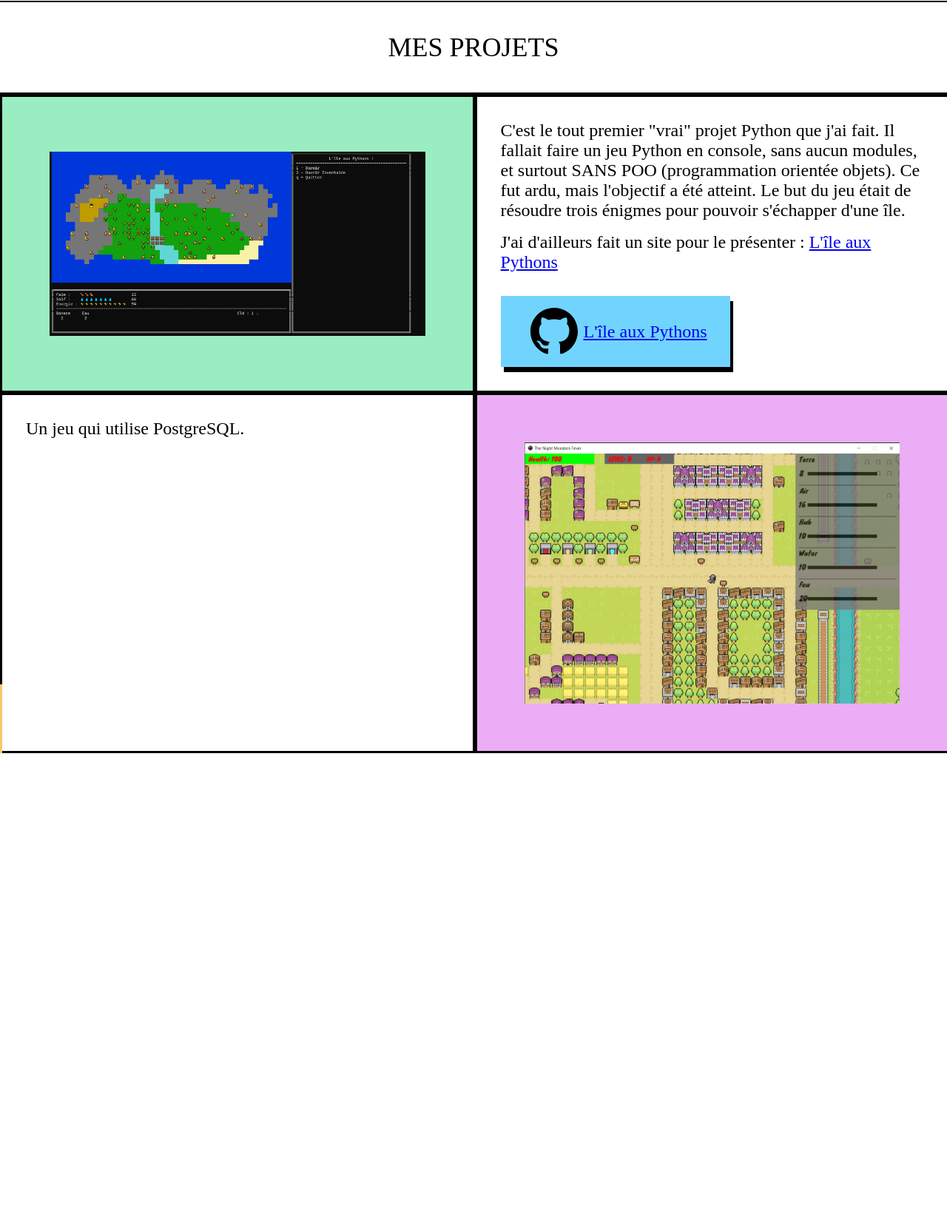
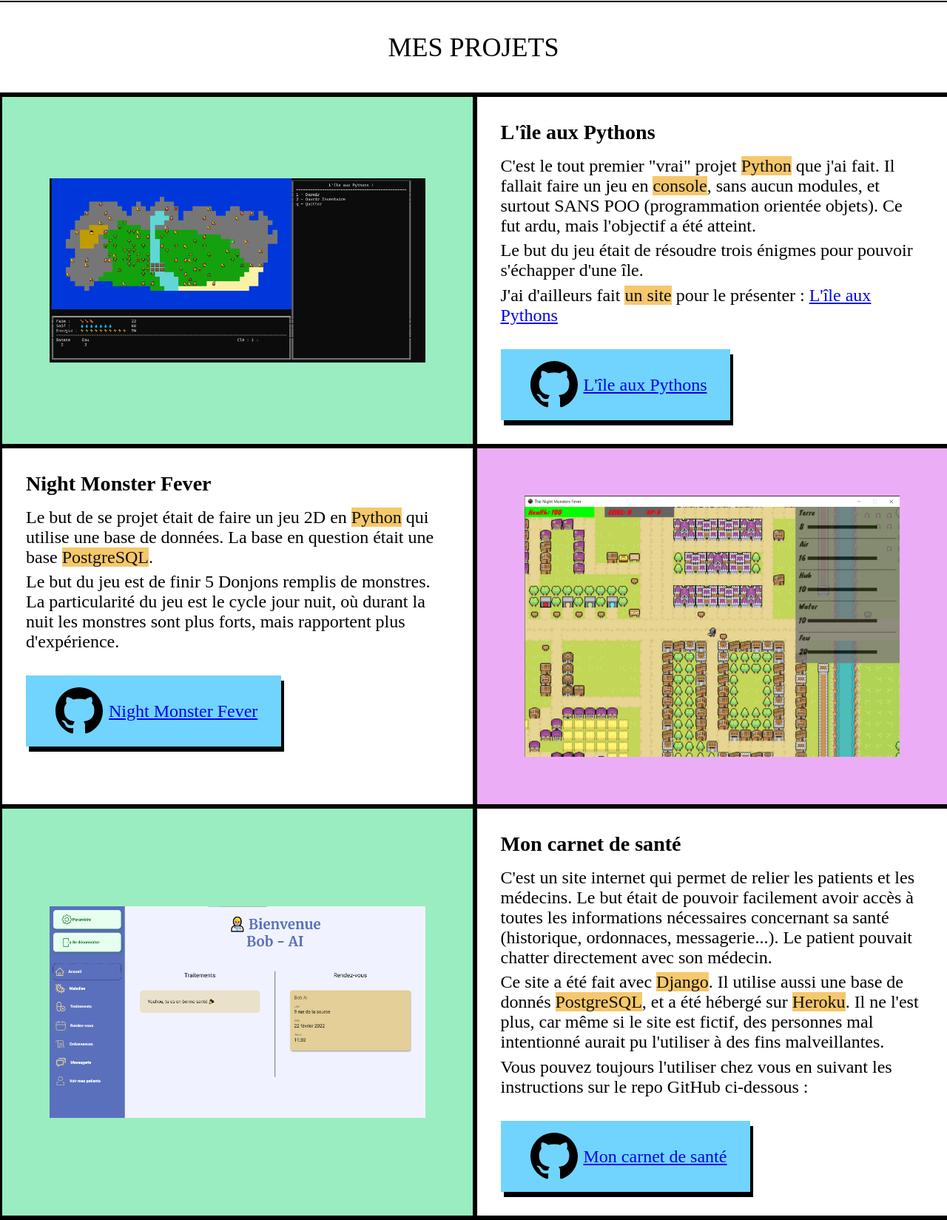
Before and after one commit to Redshark61/site_perso, a PHP site: template views/home.php in a window 1280 px wide. Shown: the part 1711-3360 px from the top of the page at 74% size. Before the commit the page ends 2729 px from the top, so only its background shows below. Run offline with PHP 8.4, Linux system fonts and the light colour scheme; the template is opened without the code that fills it, so the values that code supplies are empty; some web fonts are replaced.

Commit message:
[IMP] added all the projects

```diff
--- a/sources/scss/base/_font.scss
+++ b/sources/scss/base/_font.scss
@@ -30,3 +30,8 @@
 	font-weight: normal;
 	font-size: 24px;
 }
+
+.emphasis {
+	background-color: $orange;
+	color: $light-dark;
+}
--- a/sources/scss/base/_reset.scss
+++ b/sources/scss/base/_reset.scss
@@ -9,4 +9,5 @@
 body,
 html {
 	min-height: 100vh;
+	height: auto;
 }
--- a/sources/scss/layout/_grid.scss
+++ b/sources/scss/layout/_grid.scss
@@ -1,6 +1,5 @@
 .grid {
 	display: grid;
-	height: 100vh;
 }
 
 .grid--2-2 {
--- a/sources/scss/layout/_projects.scss
+++ b/sources/scss/layout/_projects.scss
@@ -46,7 +46,11 @@
 		position: relative;
 
 		p {
-			margin-bottom: 1rem;
+			margin-bottom: 0.4rem;
+
+			&:first-of-type {
+				margin-top: 1rem;
+			}
 		}
 	}
 }
--- a/sources/scss/main.css
+++ b/sources/scss/main.css
@@ -10,6 +10,7 @@
 body,
 html {
   min-height: 100vh;
+  height: auto;
 }
 
 @font-face {
@@ -44,10 +45,14 @@ html {
   font-size: 24px;
 }
 
+.emphasis {
+  background-color: #f6c86c;
+  color: #111111;
+}
+
 .grid {
   display: -ms-grid;
   display: grid;
-  height: 100vh;
 }
 
 .grid--2-2 {
@@ -301,7 +306,11 @@ nav {
 }
 
 .projects__text p {
-  margin-bottom: 1rem;
+  margin-bottom: 0.4rem;
+}
+
+.projects__text p:first-of-type {
+  margin-top: 1rem;
 }
 
 .shadow {
--- a/views/home.php
+++ b/views/home.php
@@ -87,14 +87,32 @@ require_once 'sources/functions/helper.php';
                 <img src="./sources/ressources/projects/image1.png" alt="">
             </div>
             <div class="projects__text text">
-                <p>C'est le tout premier "vrai" projet Python que j'ai fait. Il fallait faire un jeu Python en console, sans aucun modules, et surtout SANS POO (programmation orientée objets). Ce fut ardu, mais l'objectif a été atteint. Le but du jeu était de résoudre trois énigmes pour pouvoir s'échapper d'une île.</p>
-                <p>J'ai d'ailleurs fait un site pour le présenter : <a href="https://redshark61.github.io/ile_au_python_site.github.io/index.html" target="_blank"> L'île aux Pythons</a></p>
+                <h3>L'île aux Pythons</h3>
+                <p>C'est le tout premier "vrai" projet <span class="emphasis">Python</span> que j'ai fait. Il fallait faire un jeu en <span class="emphasis">console</span>, sans aucun modules, et surtout SANS POO (programmation orientée objets). Ce fut ardu, mais l'objectif a été atteint. </p>
+                <p>Le but du jeu était de résoudre trois énigmes pour pouvoir s'échapper d'une île.</p>
+                <p>J'ai d'ailleurs fait <span class="emphasis">un site</span> pour le présenter : <a href="https://redshark61.github.io/ile_au_python_site.github.io/index.html" target="_blank"> L'île aux Pythons</a></p>
                 <?= githubLink("L'île aux Pythons", "https://github.com/Redshark61/Python-Island") ?>
             </div>
-            <div class="projects__text">Un jeu qui utilise PostgreSQL.</div>
+            <div class="projects__text text">
+                <h3>Night Monster Fever</h3>
+                <p>Le but de se projet était de faire un jeu 2D en <span class="emphasis">Python</span> qui utilise une base de données. La base en question était une base <span class="emphasis">PostgreSQL</span>.</p>
+                <p>Le but du jeu est de finir 5 Donjons remplis de monstres. La particularité du jeu est le cycle jour nuit, où durant la nuit les monstres sont plus forts, mais rapportent plus d'expérience.</p>
+                <?= githubLink("Night Monster Fever", "https://github.com/Redshark61/night-monster-fever") ?>
+            </div>
             <div class="projects__image">
                 <img src="./sources/ressources/projects/image2.png" alt="">
             </div>
+            <div class="projects__image">
+                <img src="./sources/ressources/projects/image3.png" alt="">
+            </div>
+            <div class="projects__text text">
+                <h3>Mon carnet de santé</h3>
+                <p>C'est un site internet qui permet de relier les patients et les médecins. Le but était de pouvoir facilement avoir accès à toutes les informations nécessaires concernant sa santé (historique, ordonnaces, messagerie...). Le patient pouvait chatter directement avec son médecin.</p>
+                <p>Ce site a été fait avec <span class="emphasis">Django</span>. Il utilise aussi une base de donnés <span class="emphasis">PostgreSQL</span>, et a été hébergé sur <span class="emphasis">Heroku</span>. Il ne l'est plus, car même si le site est fictif, des personnes mal intentionné aurait pu l'utiliser à des fins malveillantes.</p>
+                <p>Vous pouvez toujours l'utiliser chez vous en suivant les instructions sur le repo GitHub ci-dessous :</p>
+                <?= githubLink("Mon carnet de santé", "https://github.com/Redshark61/mon-carnet-de-sante") ?>
+            </div>
+
         </div>
     </section>
 
```
Also changed, not shown: sources/ressources/projects/image3.png (added), 1 other file.
